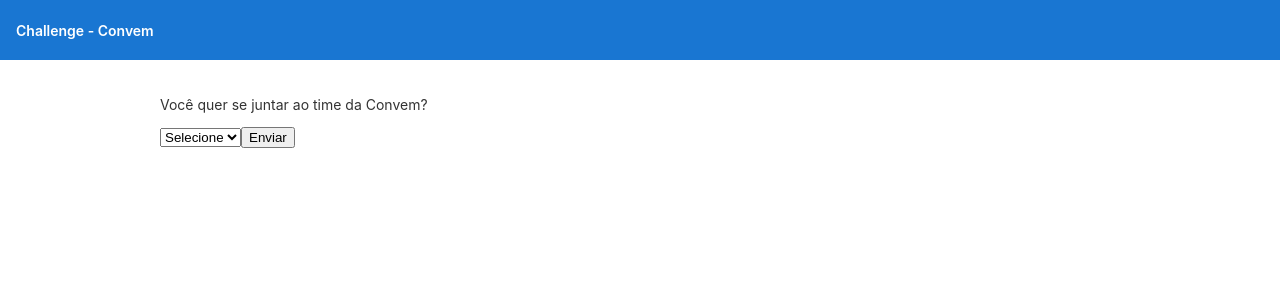
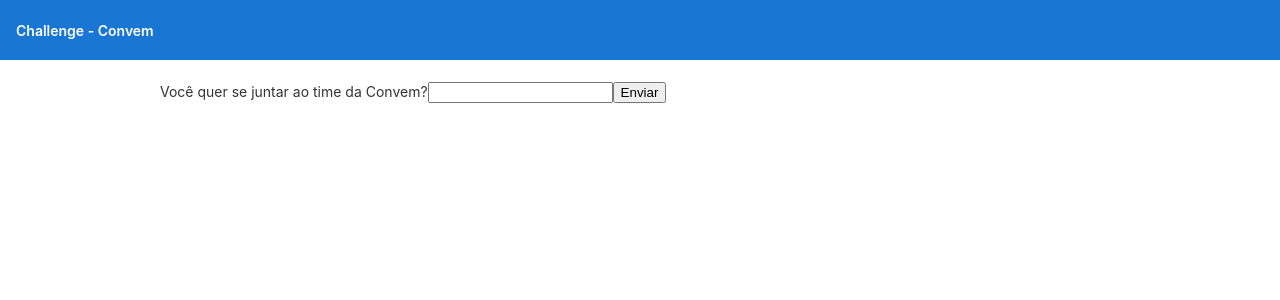
Before and after one commit to ellizeurs/Challenge-Convem, an Angular app: page / in a window 1280 px wide. Shown: the top 300 px of the page. Built offline with nearby package versions, Linux system fonts and the light colour scheme.

Commit message:
Switch select to input text

```diff
--- a/src/app/promotional-form/promotional-form.component.html
+++ b/src/app/promotional-form/promotional-form.component.html
@@ -1,5 +1,5 @@
-<p>Você quer se juntar ao time da Convem?</p>
-<select [(ngModel)]="selectedValue" name="sel2">
-    <option [value]="i.value" *ngFor="let i of options">{{i.name}}</option>
-</select>
-<button (click)="submitResponse()" [disabled]="send">{{buttonText}}</button>
+<form (ngSubmit)="submitResponse()">
+    <label for="userResponse">Você quer se juntar ao time da Convem?</label>
+    <input type="text" name="userResponse" [(ngModel)]="userResponse" autocomplete="off" [readOnly]="send" required>
+    <button [disabled]="send">{{buttonText}}</button>
+</form>
--- a/src/app/promotional-form/promotional-form.component.ts
+++ b/src/app/promotional-form/promotional-form.component.ts
@@ -17,24 +17,22 @@ export class PromotionalFormComponent {
   send = false;
 
   submitResponse() {
-    if (this.selectedValue == '') return;
+    if (this.userResponse == ''){
+      alert('Insira sua resposta');
+      return;
+    }
+    if (this.send) return;
     this.buttonText = 'Enviando...';
     this.send = true;
-    this.http.get('https://641077cd7b24bb91f21e25e1.mockapi.io/promotional_response/' + this.selectedValue.toUpperCase()).subscribe(
+    this.http.get('https://641077cd7b24bb91f21e25e1.mockapi.io/promotional_response/' + this.userResponse.toUpperCase()).subscribe(
       data => {
-        this.buttonText = 'Sucesso';
+        this.buttonText = 'Você está mais próximo de se juntar ao time!';
       },
       error => {
         this.buttonText = 'Erro';
       }
     );
   }
-  options = [
-    { name: 'Selecione', value: '' },
-    { name: 'Sim', value: 'sim' },
-    { name: 'Não', value: 'nao' },
-    { name: 'Talvez', value: 'talvez' }
-  ];
 
-  selectedValue = '';
+  userResponse = '';
 }
```
